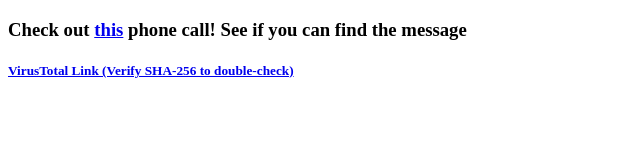
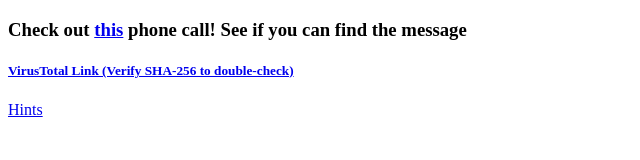
Before and after one commit to Unofficial-STEMSchool-Challenge/jU8hydnqBatZgwgguE7zK4, a plain HTML site: page index.html in a window 1280 px wide. Shown: the full height of the page, 0-640 px from the left. Drawn offline with Linux system fonts and the light colour scheme.

Commit message:
Update index.html

```diff
--- a/index.html
+++ b/index.html
@@ -5,5 +5,6 @@
     <body>
         <h3>Check out <a href="https://unofficial-stemschool-challenge.github.io/jU8hydnqBatZgwgguE7zK4/phone-call.wav">this</a> phone call! See if you can find the message</h3>
         <h5><a href="https://www.virustotal.com/#/file/1a4ec8140d47b61c196ca0e172f901f8fee225ffb9410060c560ee82027f9204">VirusTotal Link (Verify SHA-256 to double-check)</a></h5>
+        <p><a href="36QZQh75nwaoZqi33zWZcM.html">Hints</a></p>
     </body>
 </html>
```
